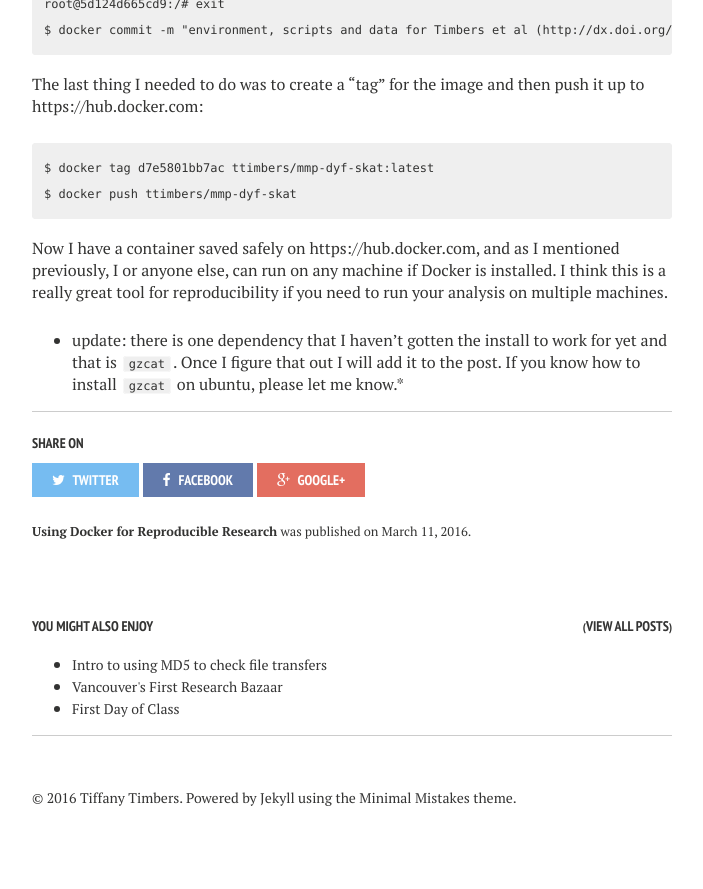
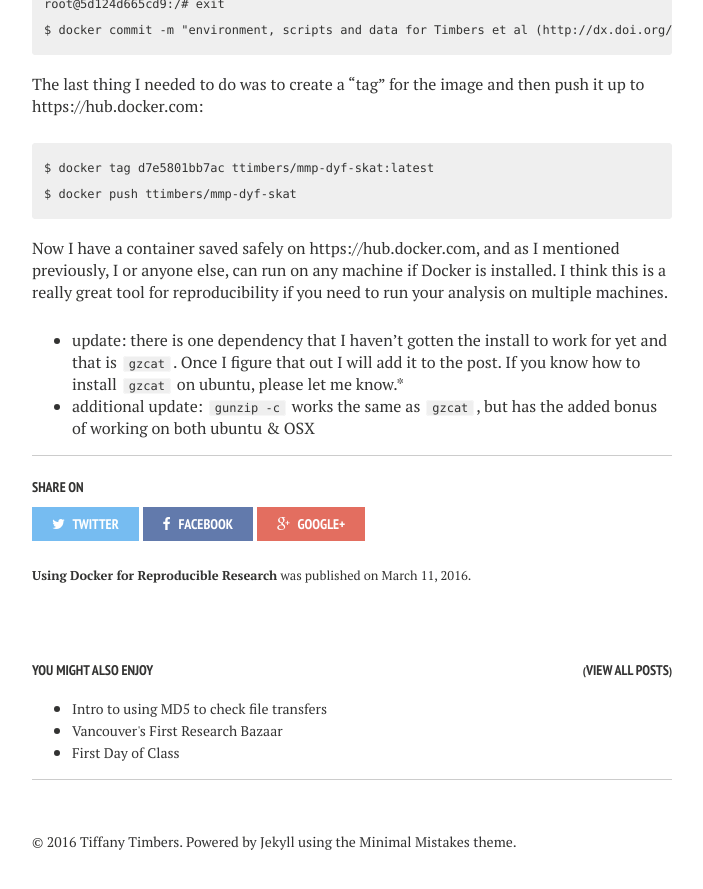
Before and after one commit to ttimbers/ttimbers.github.io, a Jekyll site: the page built from _posts/2016-03-11-Using-docker-for-reproducible-research.markdown, in a window 1280 px wide and 900 px high, scrolled down 4931 px. Shown: the top 889 px of the window, without its empty margins (288-991 px from the left). Built offline with Jekyll 4.4.1, drawn with Linux system fonts in a browser that asks for light colours; nearby versions of some CDN libraries; before the commit the page ends 5787 px from its top, so only the background shows below that.

Commit message:
added note about gunzip -c

```diff
--- a/_posts/2016-03-11-Using-docker-for-reproducible-research.markdown
+++ b/_posts/2016-03-11-Using-docker-for-reproducible-research.markdown
@@ -221,3 +221,4 @@ $ docker push ttimbers/mmp-dyf-skat
 Now I have a container saved safely on https://hub.docker.com, and as I mentioned previously, I or anyone else, can run on any machine if Docker is installed. I think this is a really great tool for reproducibility if you need to run your analysis on multiple machines.
 
 * update: there is one dependency that I haven't gotten the install to work for yet and that is `gzcat`. Once I figure that out I will add it to the post. If you know how to install `gzcat` on ubuntu, please let me know.*
+* additional update: `gunzip -c` works the same as `gzcat`, but has the added bonus of working on both ubuntu & OSX
```
